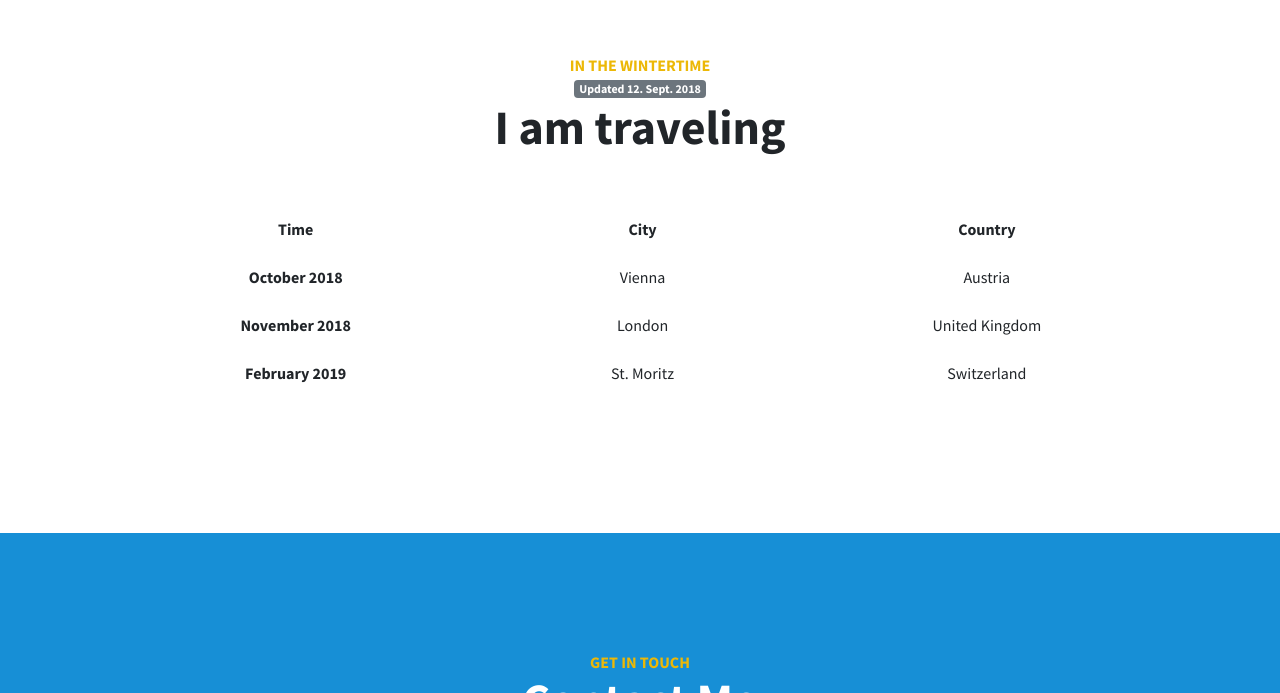
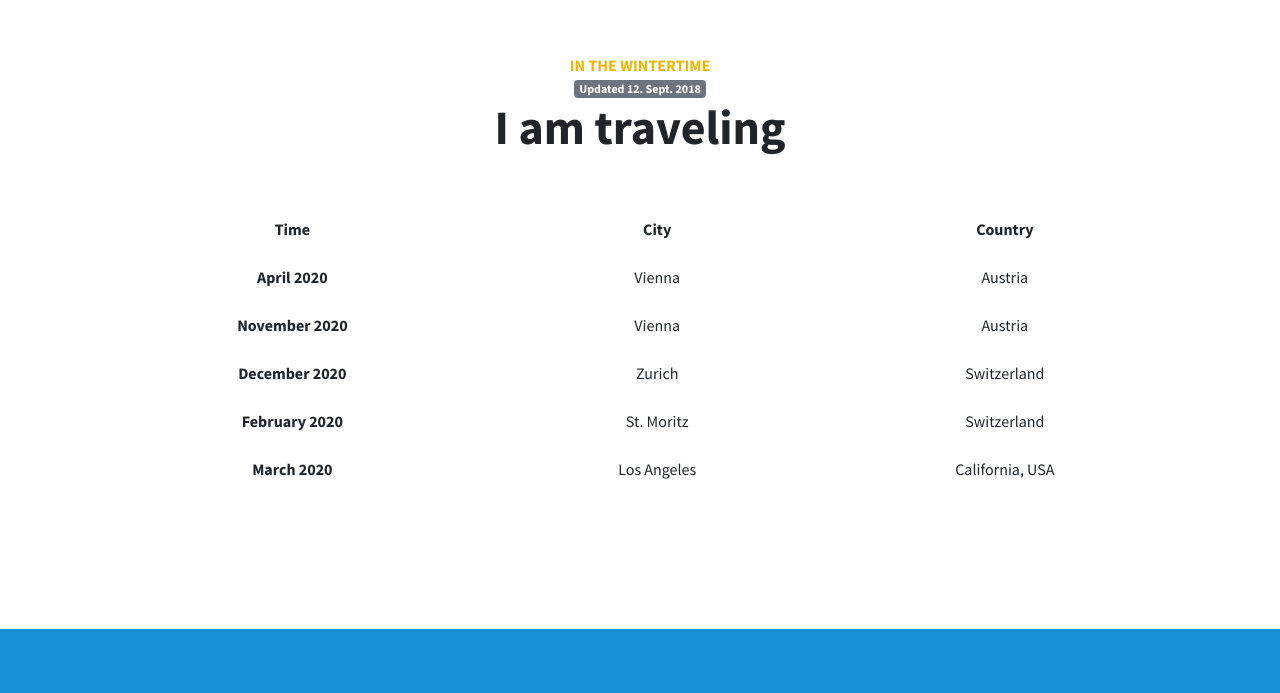
Before and after one commit to cdrcqnts/areti, a plain HTML site: page index.html in a window 1280 px wide. Shown: the part 2249-2942 px from the top of the page. Drawn offline with Linux system fonts and the light colour scheme.

Commit message:
Update dates for 2020

```diff
--- a/index.html
+++ b/index.html
@@ -90,7 +90,7 @@
     <!-- Map, Summertime -->
     <section id="location" class="">
       <div class="content-section-heading text-center">
-          <h3 class="text-secondary mb-0">During the Summertime</h3>
+          <h3 class="text-secondary mb-0">During the Summertime from May to October</h3>
           <h2 class="mb-5">You can find me in Scala, Patmos</h2>
         </div>
       <div class="map">
@@ -118,19 +118,29 @@
           </thead>
           <tbody>
             <tr>
-              <th scope="row">October 2018</th>
+              <th scope="row">April 2020</th>
               <td>Vienna</td>
               <td>Austria</td>
             </tr>
             <tr>
-              <th scope="row">November 2018</th>
-              <td>London</td>
-              <td>United Kingdom</td>
+              <th scope="row">November 2020</th>
+              <td>Vienna</td>
+              <td>Austria</td>
             </tr>
             <tr>
-              <th scope="row">February 2019</th>
+              <th scope="row">December 2020</th>
+              <td>Zurich</td>
+              <td>Switzerland</td>
+            </tr>
+            <tr>
+              <th scope="row">February 2020</th>
               <td>St. Moritz</td>
               <td>Switzerland</td>
+            </tr>
+            <tr>
+              <th scope="row">March 2020</th>
+              <td>Los Angeles</td>
+              <td>California, USA</td>
             </tr>
           </tbody>
         </table>
```
